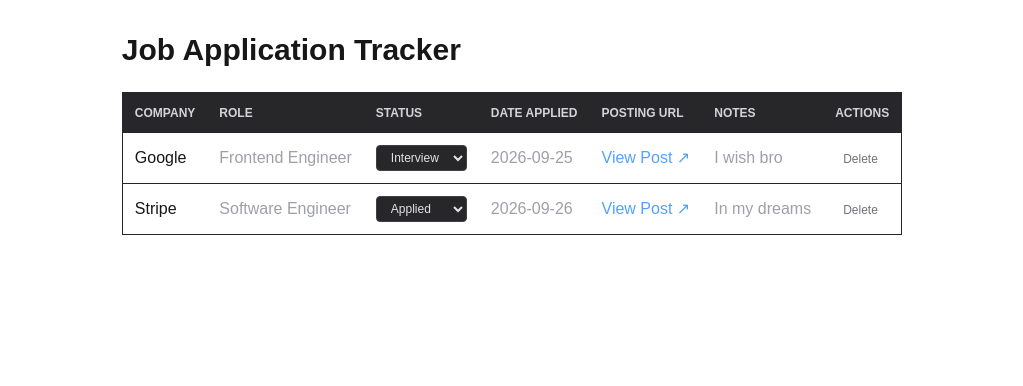
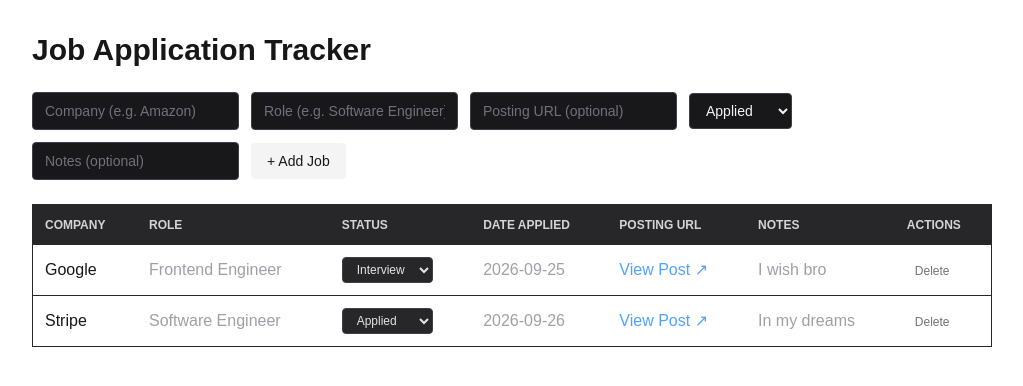
Before and after one commit to SalmanLimbada/job-application-tracker, a Next.js app: page / in a window 1280 px wide. Shown: the top 386 px of the page, without its empty margins (128-1151 px from the left). Built offline with nearby package versions, Linux system fonts and the light colour scheme.

Commit message:
Add full Job Application creation form with controlled inputs

```diff
--- a/src/app/page.tsx
+++ b/src/app/page.tsx
@@ -35,6 +35,12 @@
 };
 
 export default function Home() {
+  const [company, setCompany] = useState("");
+  const [role, setRole] = useState("");
+  const [url, setUrl] = useState("");
+  const [status, setStatus] = useState<ApplicationStatus>("Applied");
+  const [notes, setNotes] = useState("");
+
   const [jobs, setJobs] = useState<Record<string, JobApplication>>(initialJobsMap);
 
   function handleStatusChange(id: string, newStatus: ApplicationStatus) {
@@ -55,9 +61,91 @@
     });
   }
 
+  function handleAddJob(e: React.SubmitEvent) {
+    e.preventDefault();
+
+    if (!company.trim() || !role.trim()) return;
+
+    const newId = Date.now().toString();
+
+    const newJob: JobApplication = {
+      id: newId,
+      company: company.trim(),
+      role: role.trim(),
+      appliedDate: new Date().toISOString().split("T")[0],
+      url: url.trim() || "#",
+      status: status,
+      notes: notes.trim(),
+    };
+
+    setJobs((prevJobs) => ({
+      ...prevJobs,
+      [newId]: newJob,
+    }));
+
+    setCompany("");
+    setRole("");
+    setUrl("");
+    setStatus("Applied");
+    setNotes("");
+  }
+
   return (
     <main className="p-8 max-w-5xl mx-auto">
       <h1 className="text-3xl font-bold mb-6">Job Application Tracker</h1>
+      <form onSubmit={handleAddJob} className="mb-6 flex flex-wrap gap-3 items-center">
+        <input
+          type="text"
+          placeholder="Company (e.g. Amazon)"
+          value={company}
+          onChange={(e) => setCompany(e.target.value)}
+          className="bg-zinc-900 border border-zinc-700 text-zinc-100 placeholder-zinc-500 text-sm rounded px-3 py-2 outline-none focus:border-zinc-400"
+          required
+        />
+
+        <input
+          type="text"
+          placeholder="Role (e.g. Software Engineer)"
+          value={role}
+          onChange={(e) => setRole(e.target.value)}
+          className="bg-zinc-900 border border-zinc-700 text-zinc-100 placeholder-zinc-500 text-sm rounded px-3 py-2 outline-none focus:border-zinc-400"
+          required
+        />
+
+        <input
+          type="text"
+          placeholder="Posting URL (optional)"
+          value={url}
+          onChange={(e) => setUrl(e.target.value)}
+          className="bg-zinc-900 border border-zinc-700 text-zinc-100 placeholder-zinc-500 text-sm rounded px-3 py-2 outline-none focus:border-zinc-400"
+        />
+        <select
+          value={status}
+          onChange={(e) => setStatus(e.target.value as ApplicationStatus)}
+          className="bg-zinc-900 border border-zinc-700 text-zinc-100 text-sm rounded px-3 py-2 outline-none focus:border-zinc-400 cursor-pointer"
+        >
+          <option value="Applied">Applied</option>
+          <option value="Interview">Interview</option>
+          <option value="Offer">Offer</option>
+          <option value="Rejected">Rejected</option>
+          <option value="Other">Other</option>
+        </select>
+
+        <input
+          type="text"
+          placeholder="Notes (optional)"
+          value={notes}
+          onChange={(e) => setNotes(e.target.value)}
+          className="bg-zinc-900 border border-zinc-700 text-zinc-100 placeholder-zinc-500 text-sm rounded px-3 py-2 outline-none focus:border-zinc-400"
+        />
+        <button
+          type="submit"
+          className="bg-zinc-100 hover:bg-white text-zinc-900 font-medium text-sm px-4 py-2 rounded transition-colors cursor-pointer"
+        >
+          + Add Job
+        </button>
+
+      </form>
       <table className="w-full text-left border border-zinc-800">
         <thead className="bg-zinc-800 text-zinc-300 text-xs uppercase font-semibold">
           <tr>
```
